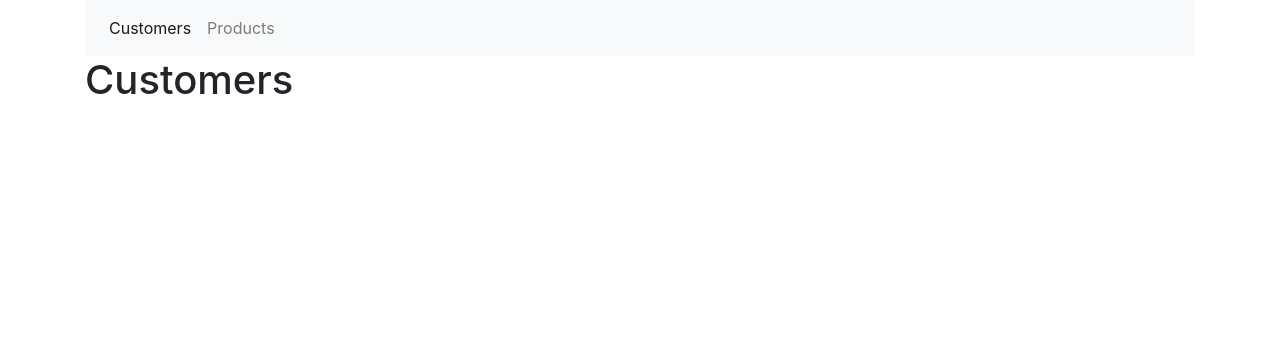
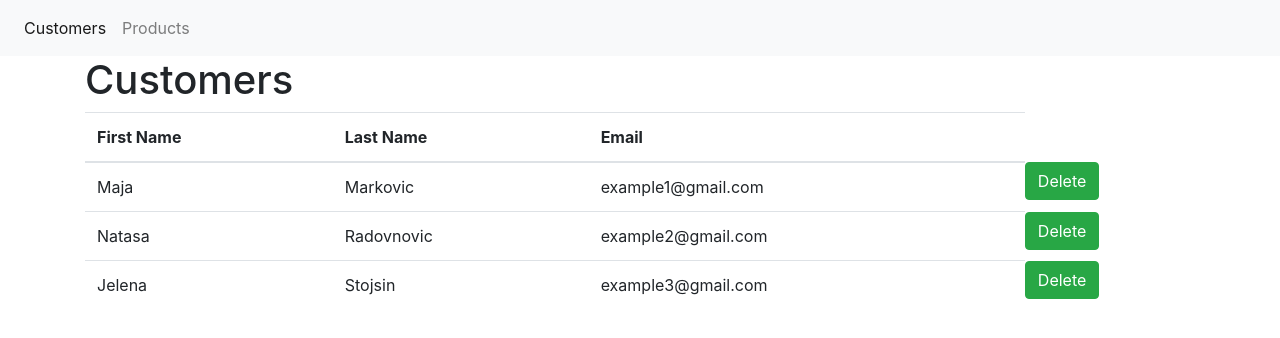
Before and after one commit to MajaMarkovic1/store-app, a Vue app: page /customers in a window 1280 px wide. Shown: the top 338 px of the page. Built offline with nearby package versions, Linux system fonts and the light colour scheme.

Commit message:
zadatak2

```diff
--- a/src/App.vue
+++ b/src/App.vue
@@ -1,5 +1,5 @@
 <template>
-  <div class="container">
+  <div >
     <nav class="navbar navbar-expand-lg navbar-light bg-light">
       <div class="collapse navbar-collapse" id="navbarNav">
         <ul class="navbar-nav">
@@ -12,7 +12,7 @@
         </ul>
       </div>
     </nav>
-    <router-view></router-view>
+    <router-view class="container"></router-view>
   </div>
 </template>
 
--- a/src/components/AppCustomers.vue
+++ b/src/components/AppCustomers.vue
@@ -1,12 +1,42 @@
 <template>
   <div>
       <h1>Customers</h1>
+      <table class="table table-condensed">
+            <thead>
+                <th>First Name</th>
+                <th>Last Name</th>
+                <th>Email</th>
+            </thead>
+            <tbody>
+                <tr v-for="(customer, index) in customers" :key="index">
+                    <td>{{ customer.firstName }}</td>
+                    <td>{{ customer.lastName }}</td>
+                    <td>{{ customer.email }}</td>
+                    <button class="btn btn-success" @click="removeCustomer(customer)">Delete</button>
+                </tr>
+            </tbody>
+        </table>
+
   </div>
 </template>
 
 <script>
+
+import { customerService } from '../services/CustomerService'
+//stavljaju se { } jer nije export default nego samo export u service.js
+
 export default {
   name: 'AppCustomers',
+  data(){
+      return {
+          customers: customerService.list()
+      }
+  },
+  methods: {
+      removeCustomer(customer){
+          customerService.deleteCustomer(customer);
+      }
+  }
 
 }
 </script>
--- /dev/null
+++ b/src/services/CustomerService.js
@@ -0,0 +1,34 @@
+
+const customers = [
+    {   id: 1,
+        firstName: 'Maja',
+        lastName: 'Markovic',
+        email: 'example1@gmail.com',
+        products: []
+    },
+    {   id: 2,
+        firstName: 'Natasa',
+        lastName: 'Radovnovic',
+        email: 'example2@gmail.com',
+        products: []
+    },
+    {   id: 3,
+        firstName: 'Jelena',
+        lastName: 'Stojsin',
+        email: 'example3@gmail.com',
+        products: []
+    },
+]
+
+let nextId = 4
+
+class CustomerService {
+    list(){
+        return customers;
+    };
+    deleteCustomer(customer){
+        let indexOfCustomer = customers.indexOf(customer);
+        customers.splice(indexOfCustomer, 1);
+    }
+}
+export const customerService = new CustomerService();
```
